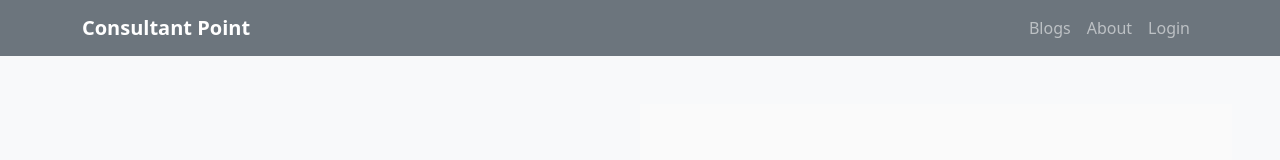
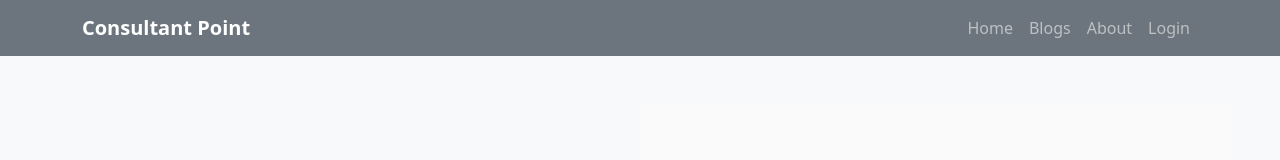
Before and after one commit to mohammad-al-amin-islam/consultant-point, a React (Create React App) app: page / in a window 1280 px wide. Shown: the top 160 px of the page. Built offline with nearby package versions, Linux system fonts and the light colour scheme; no server answers.

Commit message:
sign out implemented

```diff
--- a/src/App.js
+++ b/src/App.js
@@ -14,6 +14,7 @@ function App() {
       <Header></Header>
       <Routes>
         <Route path='/' element={<Home></Home>}></Route>
+        <Route path='/home' element={<Home></Home>}></Route>
         <Route path='/checkout' element={<Checkout></Checkout>}></Route>
         <Route path='/login' element={<Login></Login>}></Route>
         <Route path='/register' element={<Register></Register>}></Route>
--- a/src/Pages/Shared/Header/Header.js
+++ b/src/Pages/Shared/Header/Header.js
@@ -1,8 +1,13 @@
 import React from 'react';
 import { Container, Nav, Navbar } from 'react-bootstrap';
 import { Link } from 'react-router-dom';
+import { useAuthState } from 'react-firebase-hooks/auth';
+import { signOut } from 'firebase/auth';
+import auth from '../../../firebase.init';
 
 const Header = () => {
+    const [user] = useAuthState(auth);
+
     return (
         <Navbar collapseOnSelect expand="lg" bg="secondary" variant="dark">
             <Container>
@@ -10,9 +15,16 @@ const Header = () => {
                 <Navbar.Toggle aria-controls="responsive-navbar-nav" />
                 <Navbar.Collapse id="responsive-navbar-nav">
                     <Nav className="ms-auto">
+                        <Nav.Link as={Link} to="/home">Home</Nav.Link>
                         <Nav.Link as={Link} to="/blogs">Blogs</Nav.Link>
                         <Nav.Link as={Link} to="/about">About</Nav.Link>
-                        <Nav.Link as={Link} to="/login">Login</Nav.Link>
+
+                        {
+                            user ?
+                                <button onClick={() => signOut(auth)} className='btn btn-link text-decoration-none text-white'>Sign Out</button>
+                                :
+                                <Nav.Link as={Link} to="/login">Login</Nav.Link>
+                        }
                     </Nav>
                 </Navbar.Collapse>
             </Container>
```
